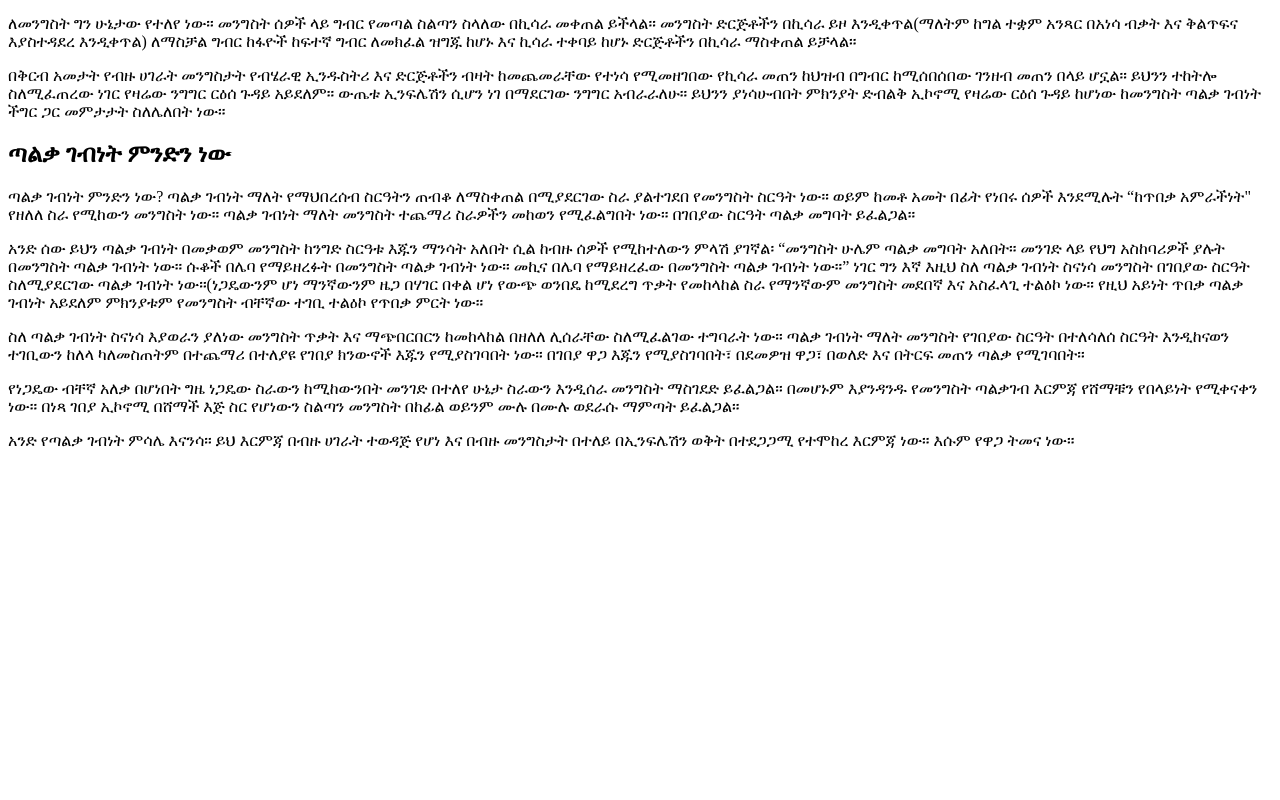
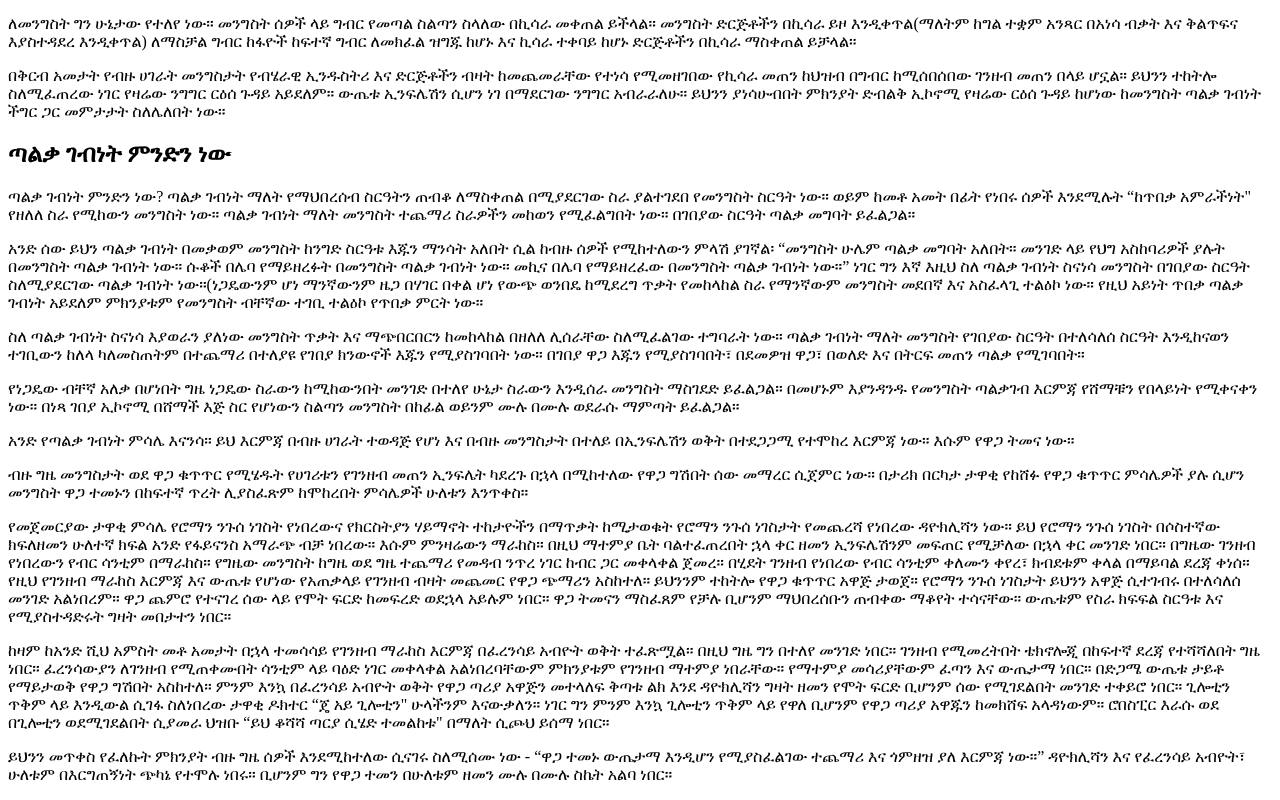
Before and after one commit to mickykebe/book-economic-policy-thoughts-for-today-and-tomorrow, a Next.js app: page /interventionism in a window 1280 px wide. Shown: the part 536-1336 px from the top of the page. Before the commit the page ends 1002 px from the top, so only its background shows below. Built offline with nearby package versions, Linux system fonts and the light colour scheme.

Commit message:
what is interventionism

```diff
--- a/pages/interventionism.mdx
+++ b/pages/interventionism.mdx
@@ -29,3 +29,11 @@
 የነጋዴው ብቸኛ አለቃ በሆነበት ግዜ ነጋዴው ስራውን ከሚከውንበት መንገድ በተለየ ሁኔታ ስራውን እንዲሰራ መንግስት ማስገደድ ይፈልጋል። በመሆኑም እያንዳንዱ የመንግስት ጣልቃገብ እርምጃ የሸማቹን የበላይነት የሚቀናቀን ነው። በነጻ ገበያ ኢኮኖሚ በሸማች እጅ ስር የሆነውን ስልጣን መንግስት በከፊል ወይንም ሙሉ በሙሉ ወደራሱ ማምጣት ይፈልጋል።
 
 አንድ የጣልቃ ገብነት ምሳሌ እናንሳ። ይህ እርምጃ በብዙ ሀገራት ተወዳጅ የሆነ እና በብዙ መንግስታት በተለይ በኢንፍሌሽን ወቅት በተደጋጋሚ የተሞከረ እርምጃ ነው። እሱም የዋጋ ትመና ነው።
+
+ብዙ ግዜ መንግስታት ወደ ዋጋ ቁጥጥር የሚሄዱት የሀገሪቱን የገንዘብ መጠን ኢንፍሌት ካደረጉ በኋላ በሚከተለው የዋጋ ግሽበት ሰው መማረር ሲጀምር ነው። በታሪክ በርካታ ታዋቂ የከሸፉ የዋጋ ቁጥጥር ምሳሌዎች ያሉ ሲሆን መንግስት ዋጋ ተመኑን በከፍተኛ ጥረት ሊያስፈጽም ከሞከረበት ምሳሌዎች ሁለቱን እንጥቀስ።
+
+የመጀመርያው ታዋቂ ምሳሌ የሮማን ንጉሰ ነገስት የነበረውና የክርስትያን ሃይማኖት ተከታዮችን በማጥቃት ከሚታወቁት የሮማን ንጉሰ ነገስታት የመጨረሻ የነበረው ዳዮክሊሻን ነው። ይህ የሮማን ንጉሰ ነገስት በሶስተኛው ክፍለዘመን ሁለተኛ ክፍል አንድ የፋይናንስ አማራጭ ብቻ ነበረው። እሱም ምንዛሬውን ማራከስ። በዚህ ማተምያ ቤት ባልተፈጠረበት ኋላ ቀር ዘመን ኢንፍሌሽንም መፍጠር የሚቻለው በኋላ ቀር መንገድ ነበር። በግዜው ገንዘብ የነበረውን የብር ሳንቲም በማራከስ። የግዜው መንግስት ከግዜ ወደ ግዜ ተጨማሪ የመዳብ ንጥረ ነገር ከብር ጋር መቀላቀል ጀመረ። በሂደት ገንዘብ የነበረው የብር ሳንቲም ቀለሙን ቀየረ፣ ክብደቱም ቀላል በማይባል ደረጃ ቀነሰ። የዚህ የገንዘብ ማራከስ እርምጃ እና ውጤቱ የሆነው የአጠቃላይ የገንዘብ ብዛት መጨመር የዋጋ ጭማሪን አስከተለ። ይህንንም ተከትሎ የዋጋ ቁጥጥር አዋጅ ታወጀ። የሮማን ንጉሰ ነገስታት ይህንን አዋጅ ሲተገብሩ በተለሳለሰ መንገድ አልነበረም። ዋጋ ጨምሮ የተናገረ ሰው ላይ የሞት ፍርድ ከመፍረድ ወደኋላ አይሉም ነበር። ዋጋ ትመናን ማስፈጸም የቻሉ ቢሆንም ማህበረሰቡን ጠብቀው ማቆየት ተሳናቸው። ውጤቱም የስራ ክፍፍል ስርዓቱ እና የሚያስተዳድሩት ግዛት መበታተን ነበር።
+
+ከዛም ከአንድ ሺህ አምስት መቶ አመታት በኋላ ተመሳሳይ የገንዘብ ማራከስ እርምጃ በፈረንሳይ አብዮት ወቅት ተፈጽሟል። በዚህ ግዜ ግን በተለየ መንገድ ነበር። ገንዘብ የሚመረትበት ቴክኖሎጂ በከፍተኛ ደረጃ የተሻሻለበት ግዜ ነበር። ፈረንሳውያን ለገንዘብ የሚጠቀሙበት ሳንቲም ላይ ባዕድ ነገር መቀላቀል አልነበረባቸውም ምክንያቱም የገንዘብ ማተምያ ነበራቸው። የማተምያ መሳሪያቸውም ፈጣን እና ውጤታማ ነበር። በድጋሜ ውጤቱ ታይቶ የማይታወቅ የዋጋ ግሽበት አስከተለ። ምንም እንኳ በፈረንሳይ አብዮት ወቅት የዋጋ ጣሪያ አዋጅን መተላለፍ ቅጣቱ ልክ እንደ ዳዮክሊሻን ግዛት ዘመን የሞት ፍርድ ቢሆንም ሰው የሚገደልበት መንገድ ተቀይሮ ነበር። ጊሎቲን ጥቅም ላይ እንዲውል ሲገፋ ስለነበረው ታዋቂ ዶክተር “ጄ አይ ጊሎቲን" ሁላችንም እናውቃለን። ነገር ግን ምንም እንኳ ጊሎቲን ጥቅም ላይ የዋለ ቢሆንም የዋጋ ጣሪያ አዋጁን ከመክሸፍ አላዳነውም። ሮበስፒር እራሱ ወደ በጊሎቲን ወደሚገደልበት ሲያመራ ህዝቡ “ይህ ቆሻሻ ጣርያ ሲሄድ ተመልከቱ" በማለት ሲጮህ ይሰማ ነበር።
+
+ይህንን መጥቀስ የፈለኩት ምክንያት ብዙ ግዜ ሰዎች እንደሚከተለው ሲናገሩ ስለሚሰሙ ነው - “ዋጋ ተመኑ ውጤታማ እንዲሆን የሚያስፈልገው ተጨማሪ እና ጎምዘዝ ያለ እርምጃ ነው።” ዳዮክሊሻን እና የፈረንሳይ አብዮት፣ ሁለቱም በእርግጠኝነት ጭካኔ የተሞሉ ነበሩ። ቢሆንም ግን የዋጋ ተመን በሁለቱም ዘመን ሙሉ በሙሉ ስኬት አልባ ነበር።
```
